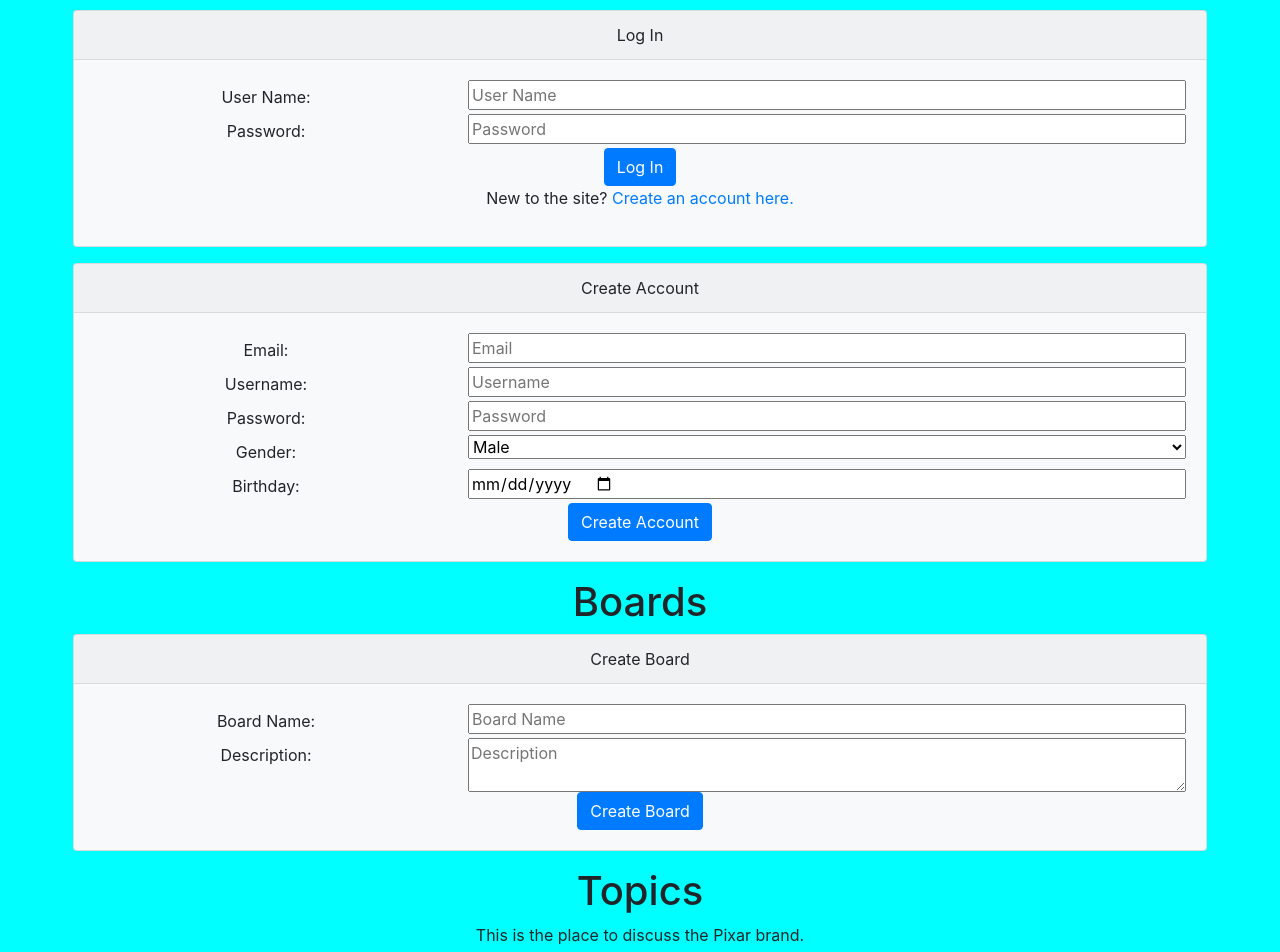
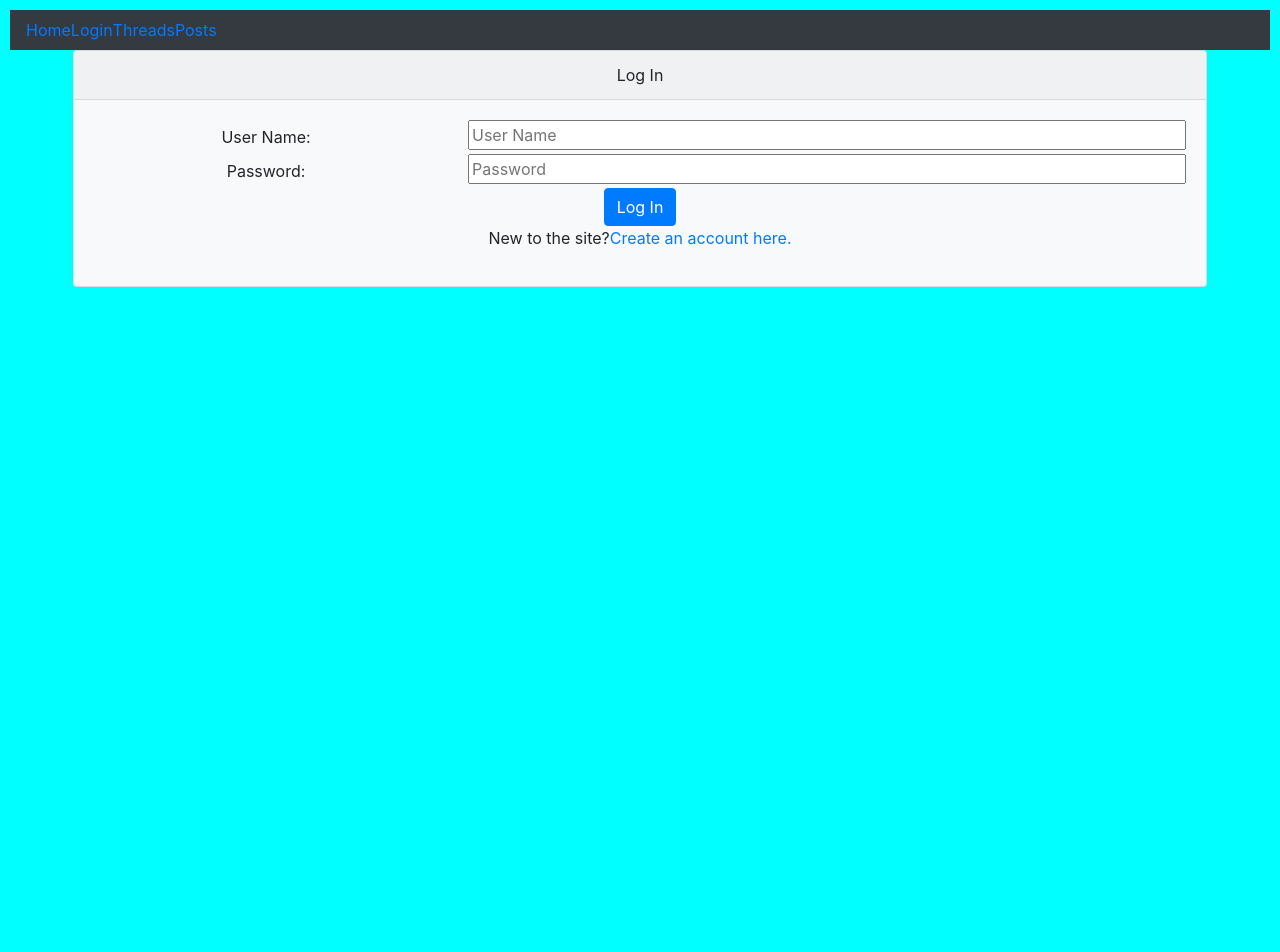
Before and after one commit to snasi623/forumapp, a React (Create React App) app: page /login in a window 1280 px wide. Shown: the top 952 px of the page. After the commit the page ends 800 px from the top, so only its background shows below. Built offline with nearby package versions, Linux system fonts and the light colour scheme; no server answers.

Commit message:
added router and links. separated views into multiple routes

```diff
--- a/package.json
+++ b/package.json
@@ -9,6 +9,7 @@
     "axios": "^0.24.0",
     "react": "^17.0.2",
     "react-dom": "^17.0.2",
+    "react-router-dom": "^6.2.1",
     "react-scripts": "5.0.0",
     "web-vitals": "^2.1.4"
   },
--- a/src/App.jsx
+++ b/src/App.jsx
@@ -1,4 +1,6 @@
 import './App.css';
+import { BrowserRouter as Router, Route, Routes } from "react-router-dom";
+import Navigation from './Components/Navigation';
 import Login from './Components/Login';
 import CreateAccount from './Components/CreateAccount';
 import Boards from './Components/Boards';
@@ -7,17 +9,22 @@ import Posts from './Components/Posts';
 import CreateBoards from './Components/CreateBoards';
 import CreateTopics from './Components/CreateTopics';
 
+
 function App() {
   return (
-    <div className="App">
-      <Login />
-      <CreateAccount />
-      <Boards />
-      <CreateBoards />
-      <Topics />
-      <CreateTopics />
-      <Posts />
-    </div>
+    <Router>
+      <Routes>
+        <Route path="/" element={<Navigation />}>
+          <Route index element={<Boards />} />
+          <Route path="login" element={<Login />} />
+          <Route path="topics" element={<Topics />} />
+          <Route path="posts" element={<Posts />} />
+          <Route path="createaccount" element={<CreateAccount />} />
+          <Route path="createboards" element={<CreateBoards />} />
+          <Route path="createtopics" element={<CreateTopics />} />
+        </Route>
+      </Routes>
+    </Router>
   );
 }
 
--- a/src/Components/Boards.jsx
+++ b/src/Components/Boards.jsx
@@ -2,6 +2,7 @@
 
 import React, { Component } from 'react';
 import axios from 'axios';
+import { Link } from "react-router-dom";
 
 class Boards extends Component {
     constructor(props) {
@@ -36,6 +37,7 @@ class Boards extends Component {
             <div>
                 <h1>Boards</h1>
                 {boards}
+                <Link to="/createboards">Create Boards</Link>
             </div>
         )
     }
--- a/src/Components/Login.jsx
+++ b/src/Components/Login.jsx
@@ -1,4 +1,5 @@
 import React, { Component } from 'react';
+import { Link } from "react-router-dom";
 
 class Login extends Component {
     render() {
@@ -18,7 +19,7 @@ class Login extends Component {
                             </div>
                             <button type="submit" className="btn btn-primary">Log In</button>
                             <br />
-                            <p>New to the site? <a href="">Create an account here.</a></p>
+                            <p>New to the site?<Link to="/createaccount">Create an account here.</Link></p>
                         </form>
                     </div>
                 </div>
--- /dev/null
+++ b/src/Components/Navigation.jsx
@@ -0,0 +1,28 @@
+import React from "react";
+import { Outlet, Link } from "react-router-dom";
+
+function Navigation() {
+    return (
+        <div className="navigation">
+            <nav className="navbar navbar-expand navbar-dark bg-dark">
+                <ul className="navbar-nav">
+                    <li className="nav-item">
+                        <Link to="/">Home</Link>
+                    </li>
+                    <li className="nav-item">
+                        <Link to="/login">Login</Link>
+                    </li>
+                    <li className="nav-item">
+                        <Link to="/topics">Threads</Link>
+                    </li>
+                    <li className="nav-item">
+                        <Link to="/posts">Posts</Link>
+                    </li>
+                </ul>
+            </nav>
+            <Outlet />
+        </div>
+    )
+}
+
+export default Navigation;
--- a/src/Components/Topics.jsx
+++ b/src/Components/Topics.jsx
@@ -2,6 +2,7 @@
 
 import React, { Component } from 'react';
 import axios from 'axios';
+import { Link } from "react-router-dom";
 
 class Topics extends Component {
     constructor(props) {
@@ -37,6 +38,7 @@ class Topics extends Component {
                     <div className="card-header">Topics</div>
                     {topics}
                 </div>
+                <Link to="/createtopics">Create Topics</Link>
             </div>
         )
     }
```
Also changed, not shown: createdb.js (added, +16 -0 lines), 1 other file (tests, documents, lock files or other folders).
